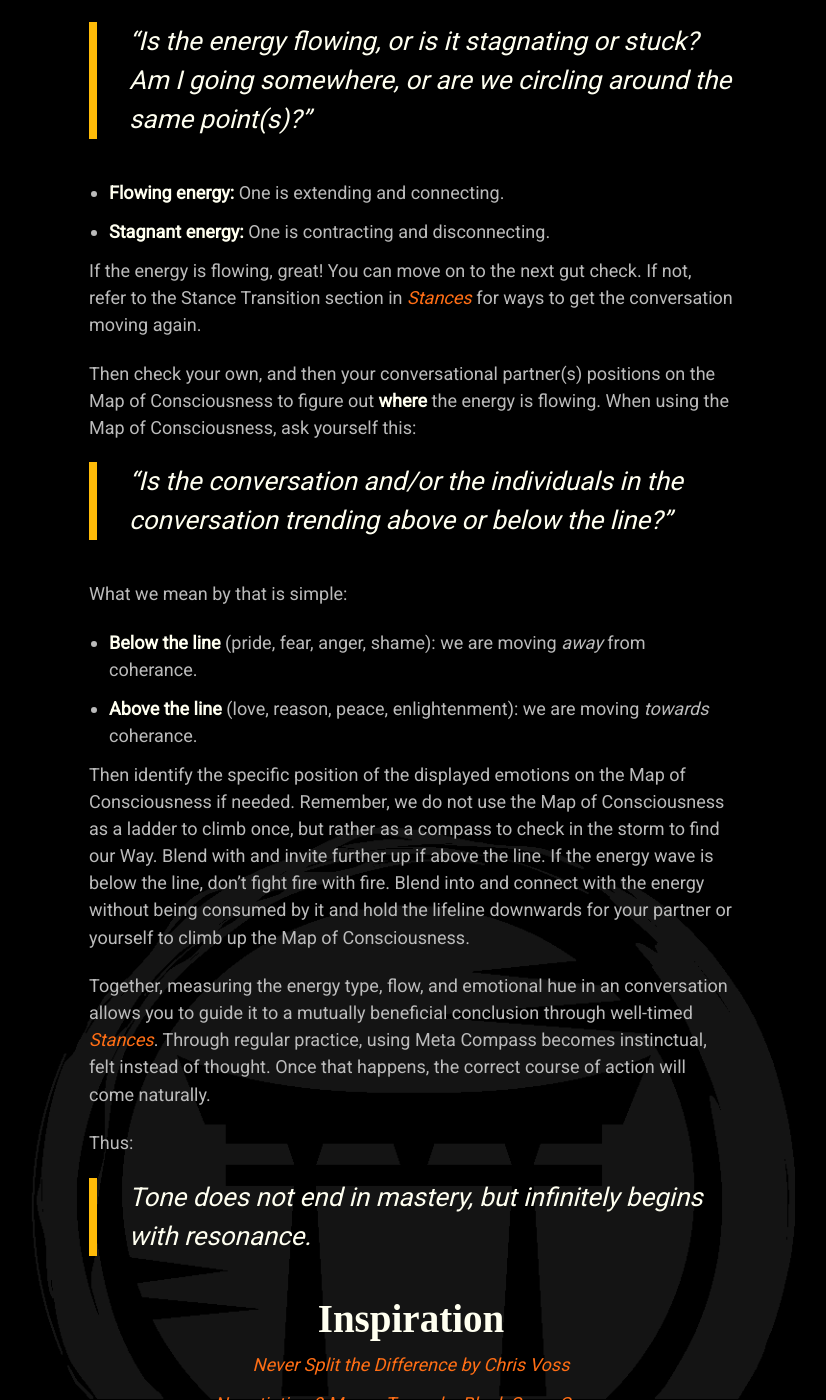
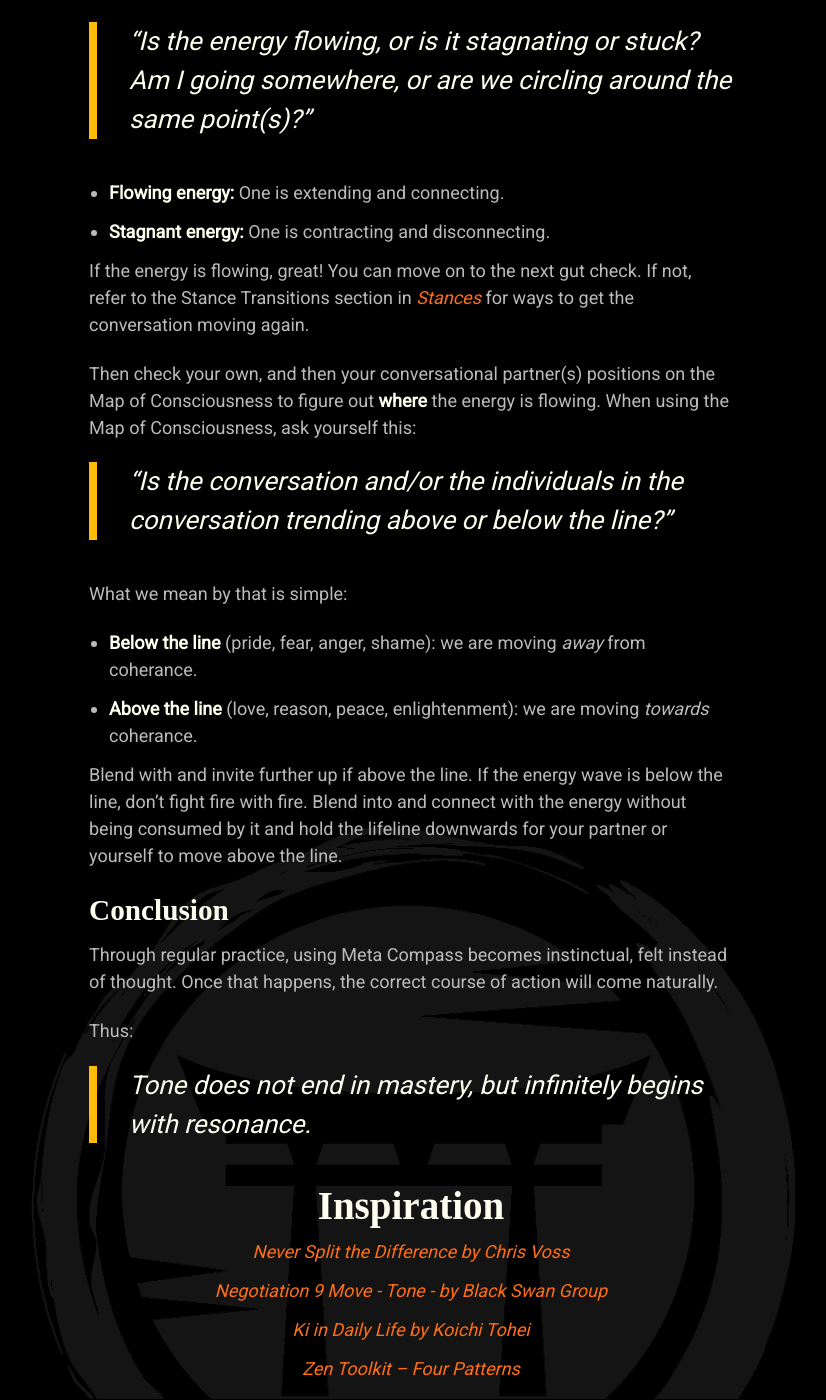
Before and after one commit to mindset-dojo/mindset-dojo.github.io, a Jekyll site: the page built from _forms/tone.md, in a window 1280 px wide and 1400 px high, scrolled down 1523 px. Shown: the whole window, without its empty margins (229-1055 px from the left). Built offline with Jekyll 4.4.1, drawn with Linux system fonts in a browser that asks for light colours; some web fonts are replaced.

Commit message:
refactor(tone): implementation section.

```diff
--- a/_forms/tone.md
+++ b/_forms/tone.md
@@ -42,7 +42,7 @@ You then ask another question:
 - **Flowing energy:** One is extending and connecting.
 - **Stagnant energy:** One is contracting and disconnecting.
 
-If the energy is flowing, great! You can move on to the next gut check. If not, refer to the Stance Transition section in [Stances](../stance/) for ways to get the conversation moving again.
+If the energy is flowing, great! You can move on to the next gut check. If not, refer to the Stance Transitions section in [Stances](../stance/) for ways to get the conversation moving again.
 
 Then check your own, and then your conversational partner(s) positions on the Map of Consciousness to figure out **where** the energy is flowing. When using the Map of Consciousness, ask yourself this:
 
@@ -53,9 +53,11 @@ What we mean by that is simple:
 - **Below the line** (pride, fear, anger, shame): we are moving *away* from coherance.
 - **Above the line** (love, reason, peace, enlightenment): we are moving *towards* coherance.
 
-Then identify the specific position of the displayed emotions on the Map of Consciousness if needed. Remember, we do not use the Map of Consciousness as a ladder to climb once, but rather as a compass to check in the storm to find our Way. Blend with and invite further up if above the line. If the energy wave is below the line, don't fight fire with fire. Blend into and connect with the energy without being consumed by it and hold the lifeline downwards for your partner or yourself to climb up the Map of Consciousness.
+Blend with and invite further up if above the line. If the energy wave is below the line, don't fight fire with fire. Blend into and connect with the energy without being consumed by it and hold the lifeline downwards for your partner or yourself to move above the line.
 
-Together, measuring the energy type, flow, and emotional hue in an conversation allows you to guide it to a mutually beneficial conclusion through well-timed [Stances](../stance/). Through regular practice, using Meta Compass becomes instinctual, felt instead of thought. Once that happens, the correct course of action will come naturally.
+### Conclusion
+
+Through regular practice, using Meta Compass becomes instinctual, felt instead of thought. Once that happens, the correct course of action will come naturally.
 
 Thus:
 
```
